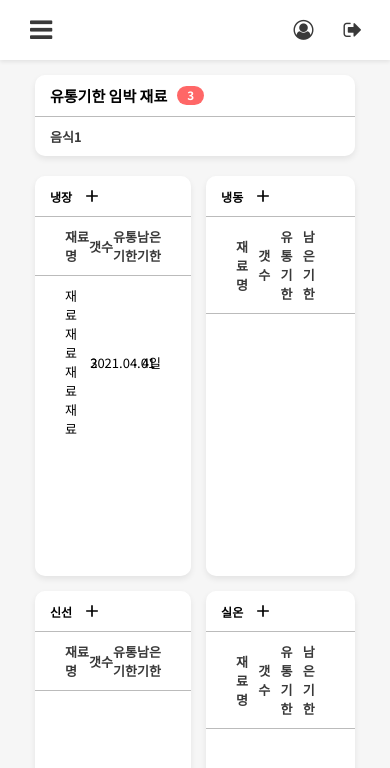
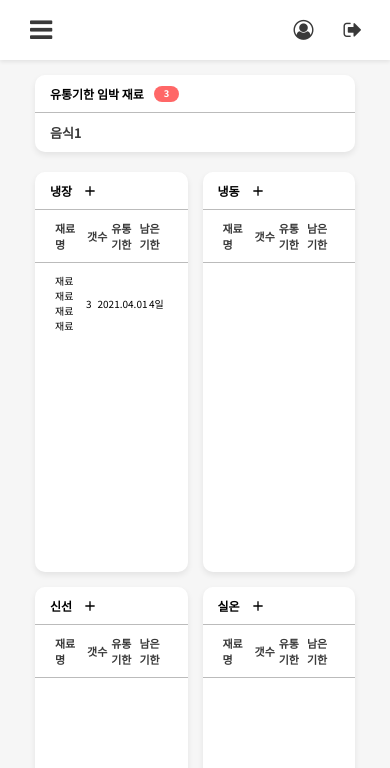
Before and after one commit to Dynamic-LAB/sinsungo_web, a React (Create React App) app: page /fridge in a window 390 px wide. Shown: the top 768 px of the page. Built offline with nearby package versions, Linux system fonts and the light colour scheme.

Commit message:
냉장고 페이지 기본 틀 완성 [수정] 1. Fridge.css 2. Fridge.js 3. Right.js 4. App.js 5. FridgeColdItem.js 6. FridgePage.js 7. index.css 8. MyPage.js 9. Right.css 10. Right.js 11. ShoppingBasketPage.js 12. Sidebar.css 13. Sidebar.js [삭제] 1. logo.svg

```diff
--- a/src/components/Fridge/Fridge.css
+++ b/src/components/Fridge/Fridge.css
@@ -14,7 +14,7 @@ main {
     margin: 15px 0;
 }
 
-.top_card_title {
+.shelf_life__title {
     display: flex;
     align-items: center;
     font-size: 10px;
@@ -27,24 +27,14 @@ main {
     padding: 10px 15px;
 }
 
-.card {
-    display: flex;
-    flex-direction: column;
-    /*justify-content: space-around; !*요소들 주의에 동일한 간격*!*/
-    height: 400px;
-    /*padding: 5px 20px 20px;*/
-    border-radius: 10px;
-    background: #ffffff;
-    box-shadow: 0px 3px 6px rgba(0, 0, 0, 0.08);
-}
-
-.card_title {
+.fridge__card_title {
     display: flex;
     align-items: center;
     font-size: 10px;
     padding: 10px 15px;
     border-bottom: 1px solid #bbbbbb;
 }
+
 .plus {
     cursor: pointer;
     display: flex;
@@ -70,19 +60,24 @@ main {
         margin: 15px 0;
     }
 
-    .card {
+    .shelf_life__title {
         display: flex;
-        flex-direction: column;
-        /*justify-content: space-around; !*요소들 주의에 동일한 간격*!*/
-        height: 250px;
-        /*padding: 5px 20px 20px;*/
-        border-radius: 10px;
-        background: #ffffff;
-        box-shadow: 0px 3px 6px rgba(0, 0, 0, 0.08);
+        align-items: center;
+        font-size: 8px;
+        padding: 10px 15px;
+        border-bottom: 1px solid #bbbbbb;
     }
 
-    .card_title {
+    .fridge__card_title {
         font-size: 8px;
+    }
+
+    .plus {
+        cursor: pointer;
+        display: flex;
+        align-items: center;
+        font-size: 1rem;
+        margin-left: 10px;
     }
 
     .card_title > i {
--- a/src/components/Fridge/Fridge.js
+++ b/src/components/Fridge/Fridge.js
@@ -22,6 +22,9 @@ const ItemTitle = styled.div`
   padding: 10px 30px;
   align-items: center;
   border-bottom: 1px solid #bbbbbb;
+  @media only screen and (max-width: 978px) {
+    padding: 10px 20px;
+  }
 `;
 
 const Item = styled.div`
@@ -30,6 +33,12 @@ const Item = styled.div`
   width: 40%;
   align-items: center;
   justify-content: center;
+  font-weight: 700;
+  color: #393939;
+  font-size: 13px;
+  @media only screen and (max-width: 978px) {
+    font-size: 11px;
+  }
 `;
 
 const Fridge = () => {
@@ -37,9 +46,8 @@ const Fridge = () => {
         <main>
             <div className="fridge__container">
                 <div className="shelf_life">
+                    <WhiteBoxTop>
                         <div className="shelf_life__title">
-                        <WhiteBoxTop>
-                            <div className="top_card_title">
                             <h2>유통기한 임박 재료</h2>
                             <div className="count">
                                 <h3>3</h3>
@@ -50,26 +58,17 @@ const Fridge = () => {
                         </div>
                     </WhiteBoxTop>
                 </div>
-                </div>
                 <div className="fridge__cards">
                     <WhiteBoxFridge>
-                        <div className="card_title">
+                        <div className="fridge__card_title">
                             <h2>냉장</h2>
                             <div className="plus"><MdAdd/></div>
                         </div>
                         <ItemTitle>
-                            <Item>
-                                <div className="text-primary-p">재료명</div>
-                            </Item>
-                            <Item>
-                                <div className="text-primary-p">갯수</div>
-                            </Item>
-                            <Item>
-                                <div className="text-primary-p">유통기한</div>
-                            </Item>
-                            <Item>
-                                <div className="text-primary-p">남은기한</div>
-                            </Item>
+                            <Item>재료명</Item>
+                            <Item>갯수</Item>
+                            <Item>유통기한</Item>
+                            <Item>남은기한</Item>
                         </ItemTitle>
                         <IngredientBlock>
                             <FridgeColdItem/>
@@ -77,97 +76,65 @@ const Fridge = () => {
                     </WhiteBoxFridge>
 
                     <WhiteBoxFridge>
-                        <div className="card_title">
+                        <div className="fridge__card_title">
                             <h2>냉동</h2>
                             <div className="plus">
                                 <MdAdd/>
                             </div>
                         </div>
                         <ItemTitle>
-                            <Item>
-                                <div className="text-primary-p">재료명</div>
-                            </Item>
-                            <Item>
-                                <div className="text-primary-p">갯수</div>
-                            </Item>
-                            <Item>
-                                <div className="text-primary-p">유통기한</div>
-                            </Item>
-                            <Item>
-                                <div className="text-primary-p">남은기한</div>
-                            </Item>
+                            <Item>재료명</Item>
+                            <Item>갯수</Item>
+                            <Item>유통기한</Item>
+                            <Item>남은기한</Item>
                         </ItemTitle>
                     </WhiteBoxFridge>
 
                     <WhiteBoxFridge>
                         {/*<img src={ice} alt="ice"/>*/}
-                        <div className="card_title">
+                        <div className="fridge__card_title">
                             <h2>신선</h2>
                             <div className="plus">
                                 <MdAdd/>
                             </div>
                         </div>
                         <ItemTitle>
-                            <Item>
-                                <div className="text-primary-p">재료명</div>
-                            </Item>
-                            <Item>
-                                <div className="text-primary-p">갯수</div>
-                            </Item>
-                            <Item>
-                                <div className="text-primary-p">유통기한</div>
-                            </Item>
-                            <Item>
-                                <div className="text-primary-p">남은기한</div>
-                            </Item>
+                            <Item>재료명</Item>
+                            <Item>갯수</Item>
+                            <Item>유통기한</Item>
+                            <Item>남은기한</Item>
                         </ItemTitle>
                     </WhiteBoxFridge>
 
                     <WhiteBoxFridge>
                         {/*<img src={ice} alt="ice"/>*/}
-                        <div className="card_title">
+                        <div className="fridge__card_title">
                             <h2>실온</h2>
                             <div className="plus">
                                 <MdAdd/>
                             </div>
                         </div>
                         <ItemTitle>
-                            <Item>
-                                <div className="text-primary-p">재료명</div>
-                            </Item>
-                            <Item>
-                                <div className="text-primary-p">갯수</div>
-                            </Item>
-                            <Item>
-                                <div className="text-primary-p">유통기한</div>
-                            </Item>
-                            <Item>
-                                <div className="text-primary-p">남은기한</div>
-                            </Item>
+                            <Item>재료명</Item>
+                            <Item>갯수</Item>
+                            <Item>유통기한</Item>
+                            <Item>남은기한</Item>
                         </ItemTitle>
                     </WhiteBoxFridge>
 
                     <WhiteBoxFridge>
                         {/*<img src={ice} alt="ice"/>*/}
-                        <div className="card_title">
+                        <div className="fridge__card_title">
                             <h2>조미료/양념</h2>
                             <div className="plus">
                                 <MdAdd/>
                             </div>
                         </div>
                         <ItemTitle>
-                            <Item>
-                                <div className="text-primary-p">재료명</div>
-                            </Item>
-                            <Item>
-                                <div className="text-primary-p">갯수</div>
-                            </Item>
-                            <Item>
-                                <div className="text-primary-p">유통기한</div>
-                            </Item>
-                            <Item>
-                                <div className="text-primary-p">남은기한</div>
-                            </Item>
+                            <Item>재료명</Item>
+                            <Item>갯수</Item>
+                            <Item>유통기한</Item>
+                            <Item>남은기한</Item>
                         </ItemTitle>
                     </WhiteBoxFridge>
                 </div>
--- a/src/components/Fridge/FridgeColdItem.js
+++ b/src/components/Fridge/FridgeColdItem.js
@@ -10,11 +10,10 @@ const ItemBlock = styled.div`
   &:nth-child(even) {
     background: #f8f9fa;
   }
+  @media only screen and (max-width: 978px){
+    padding: 10px 20px;
+  }
 
-  ////엘리먼트 사이사이에 테두리 넣어 줌
-  //& + & {
-  //  border-top: 1px solid #bbbbbb;
-  //}
 `;
 
 const Item = styled.div`
@@ -23,15 +22,18 @@ const Item = styled.div`
   width: 40%;
   align-items: center;
   justify-content: center;
+  @media only screen and (max-width: 978px){
+    font-size: 10px;
+  }
 `;
 
 const FridgeColdItem = () => {
     return (
         <ItemBlock>
-            <Item><div className="name">재료재료재료재료</div></Item>
-            <Item><div className="item_count">3</div></Item>
-            <Item><div className="date">2021.04.01</div></Item>
-            <Item><div className="deadline">4일</div></Item>
+            <Item>재료재료재료재료</Item>
+            <Item>3</Item>
+            <Item>2021.04.01</Item>
+            <Item>4일</Item>
         </ItemBlock>
     );
 }
--- a/src/components/common/Sidebar/Sidebar.css
+++ b/src/components/common/Sidebar/Sidebar.css
@@ -55,7 +55,7 @@
     left: 0 !important;
     position: absolute;
 }
-
+/*사이드바 반응형 지금 이상함 수정 필요*/
 @media only screen and (max-width: 978px) {
     #sidebar {
         display: none;
--- a/src/index.css
+++ b/src/index.css
@@ -31,14 +31,12 @@
 * {
     margin: 0;
     padding: 0;
-    box-sizing: inherit;
 }
 
 body {
     box-sizing: border-box;
     font-family: 'Noto Sans KR', sans-serif;
     background: #f6f6f6;
-    box-sizing: border-box;
 }
 
 a {
--- a/src/pages/FridgePage.js
+++ b/src/pages/FridgePage.js
@@ -1,8 +1,9 @@
-import React, { useState } from 'react';
-import Header from "../components/common/Header";
+import React, {useState} from 'react';
 import Navbar from "../components/common/Navbar/Navbar";
 import Sidebar from "../components/common/Sidebar/Sidebar";
 import Fridge from "../components/Fridge/Fridge";
+import Right from "../components/common/Rightbar/Right";
+
 const FridgePage = () => {
     const [sidebarOpen, setSidebarOpen] = useState(false);
     const openSidebar = () => {
@@ -14,11 +15,12 @@ const FridgePage = () => {
     }
     return (
         <>
-        <div className="container">
-            <Navbar sidebarOpen={sidebarOpen} openSidebar={openSidebar} />
-            <Fridge/>
-            <Sidebar sidebarOpen={sidebarOpen} closeSidebar={closeSidebar} />
-        </div>
+            <div className="container">
+                <Navbar sidebarOpen={sidebarOpen} openSidebar={openSidebar}/>
+                <Fridge/>
+                <Right/>
+                <Sidebar sidebarOpen={sidebarOpen} closeSidebar={closeSidebar}/>
+            </div>
         </>
     );
 };
```
Also changed, not shown: src/App.js (+1 -14 lines), src/components/common/Rightbar/Right.css (+1 -8 lines), src/components/common/Rightbar/Right.js (+33 -9 lines), src/components/common/Sidebar/Sidebar.js (+4 -4 lines), src/pages/MyPage.js (+21 -2 lines), src/pages/ShoppingBasketPage.js (+23 -2 lines), src/logo.svg (deleted). Lines whose indentation alone changed are shown as unchanged.
